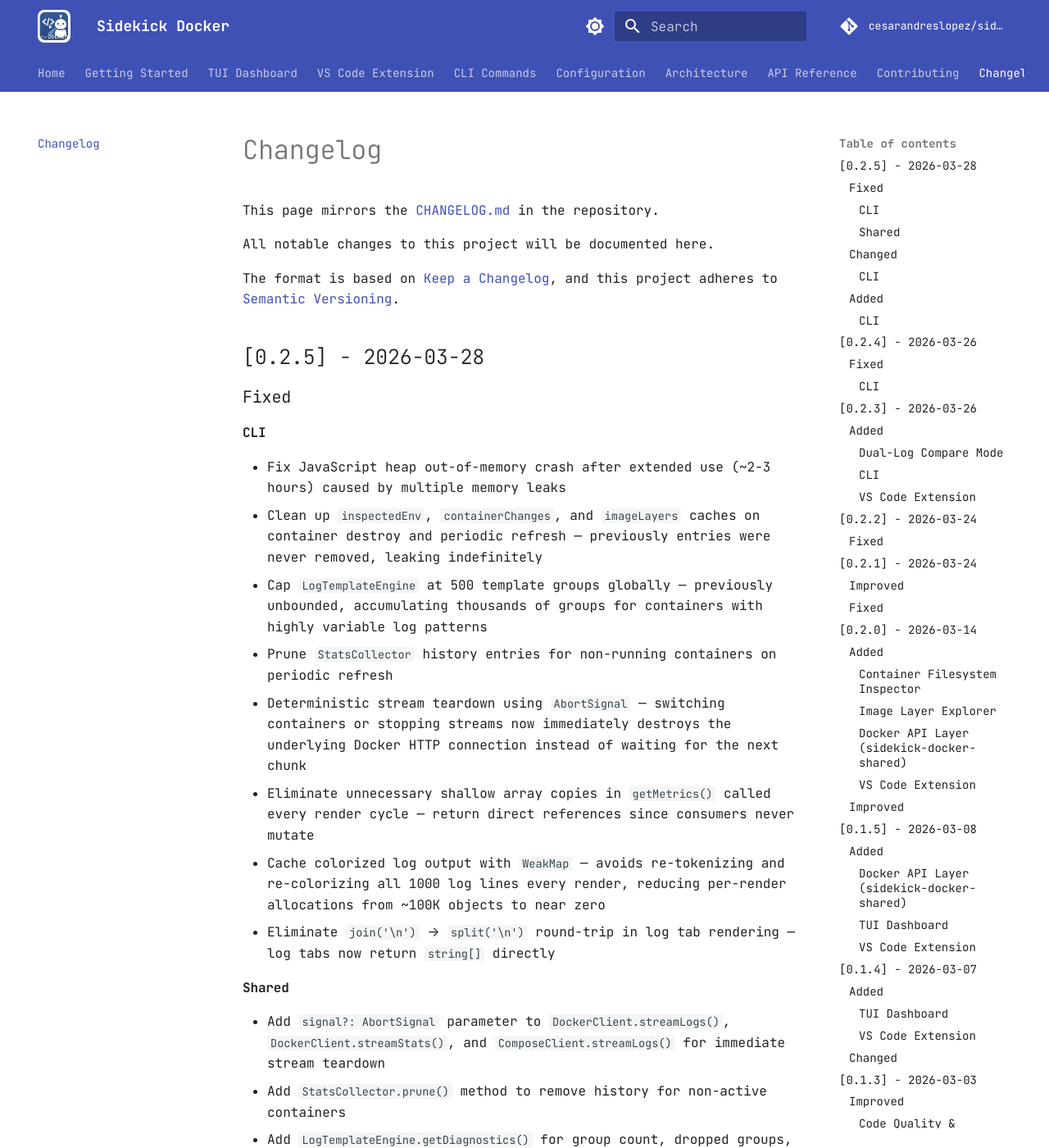
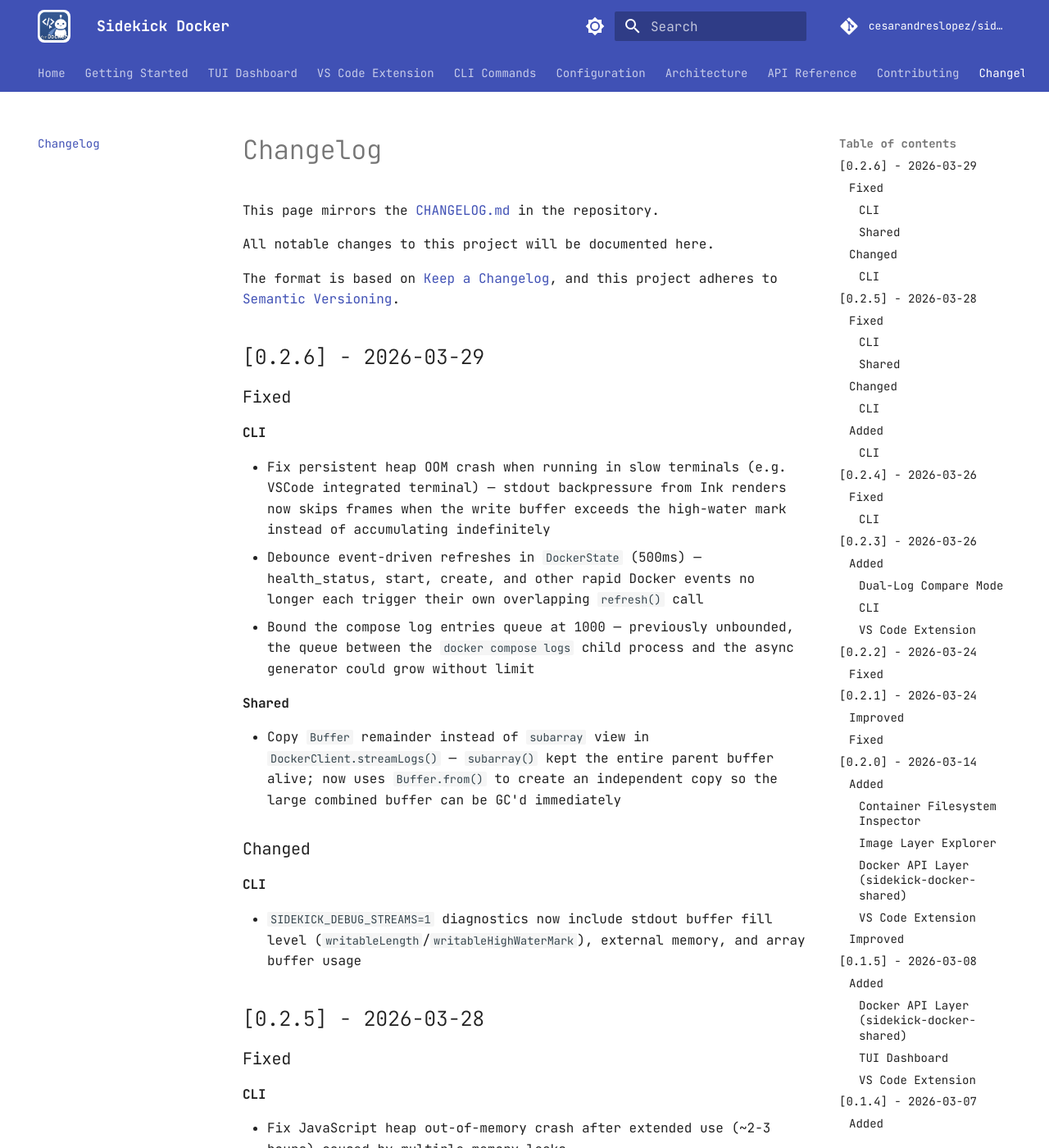
Before and after one commit to cesarandreslopez/sidekick-docker, an MkDocs documentation site: the page built from docs/changelog.md, in a window 1280 px wide and 1400 px high. Shown: the whole window at 82% size. Built offline with MkDocs 1.6.1 and Material for MkDocs 9.7.7, drawn with Linux system fonts in a browser that asks for light colours; comment, search, counter and statistics services are not loaded.

```diff
--- a/docs/changelog.md
+++ b/docs/changelog.md
@@ -5,6 +5,26 @@ This page mirrors the [CHANGELOG.md](https://github.com/cesarandreslopez/sidekic
 All notable changes to this project will be documented here.
 
 The format is based on [Keep a Changelog](https://keepachangelog.com/en/1.1.0/), and this project adheres to [Semantic Versioning](https://semver.org/spec/v2.0.0.html).
+
+## [0.2.6] - 2026-03-29
+
+### Fixed
+
+#### CLI
+
+- Fix persistent heap OOM crash when running in slow terminals (e.g. VSCode integrated terminal) — stdout backpressure from Ink renders now skips frames when the write buffer exceeds the high-water mark instead of accumulating indefinitely
+- Debounce event-driven refreshes in `DockerState` (500ms) — health_status, start, create, and other rapid Docker events no longer each trigger their own overlapping `refresh()` call
+- Bound the compose log entries queue at 1000 — previously unbounded, the queue between the `docker compose logs` child process and the async generator could grow without limit
+
+#### Shared
+
+- Copy `Buffer` remainder instead of `subarray` view in `DockerClient.streamLogs()` — `subarray()` kept the entire parent buffer alive; now uses `Buffer.from()` to create an independent copy so the large combined buffer can be GC'd immediately
+
+### Changed
+
+#### CLI
+
+- `SIDEKICK_DEBUG_STREAMS=1` diagnostics now include stdout buffer fill level (`writableLength`/`writableHighWaterMark`), external memory, and array buffer usage
 
 ## [0.2.5] - 2026-03-28
 
--- a/package.json
+++ b/package.json
@@ -1,6 +1,6 @@
 {
   "name": "sidekick-docker-monorepo",
-  "version": "0.2.5",
+  "version": "0.2.6",
   "private": true,
   "description": "Docker management TUI/CLI + VSCode extension",
   "author": "Cesar Andres Lopez <cesarandreslopez@gmail.com>",
```
Also changed, not shown: CHANGELOG.md (+20 -0 lines), sidekick-docker-cli/CHANGELOG.md (+12 -0 lines), sidekick-docker-vscode/CHANGELOG.md (+4 -0 lines), 3 other files.
